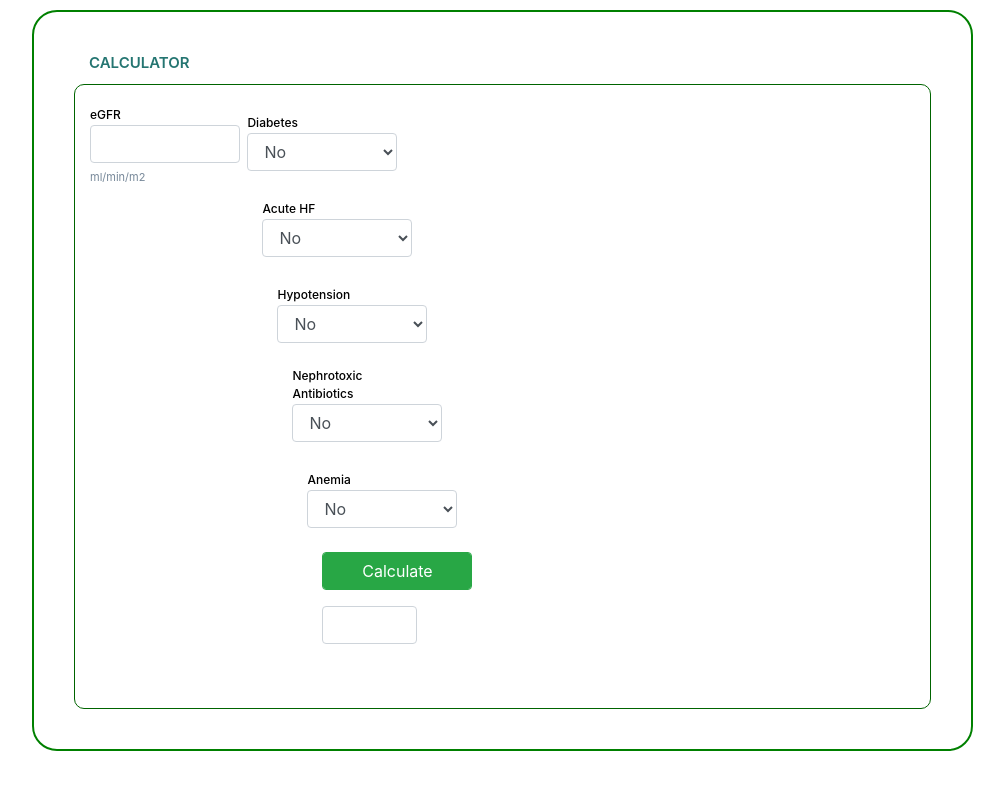
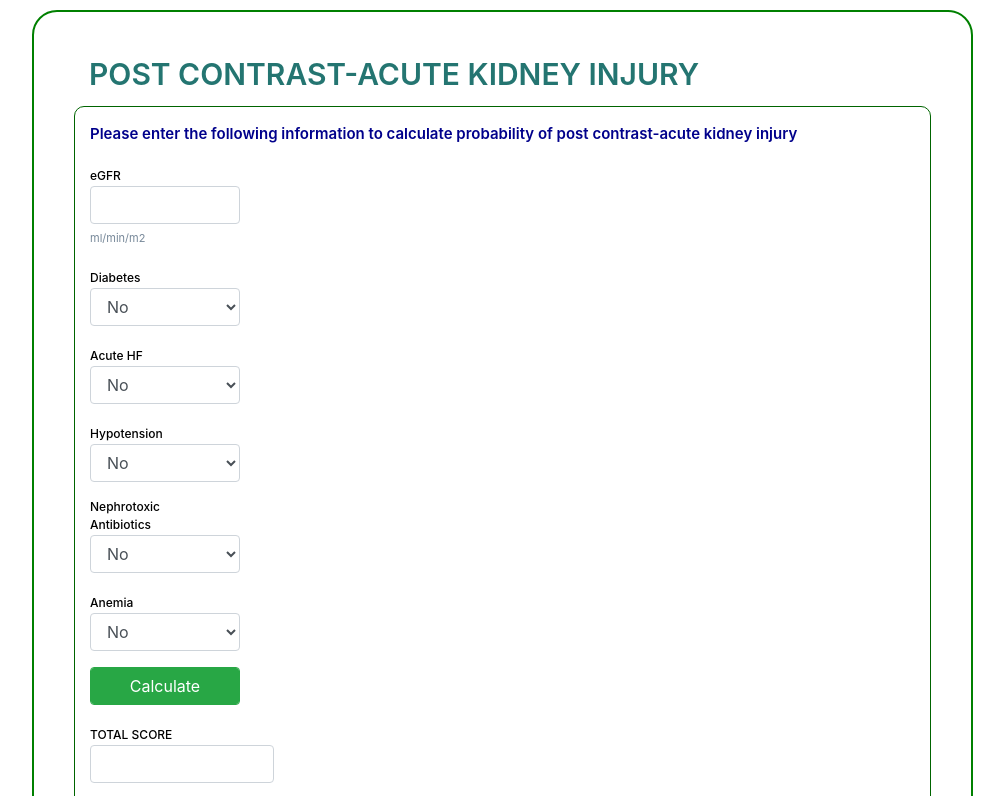
Before and after one commit to shueitoki/PCAKI.github.io, a plain HTML site: page index.html in a window 1280 px wide. Shown: the top 796 px of the page, without its empty margins (66-1070 px from the left). Drawn offline with nearby package versions, Linux system fonts and the light colour scheme.

Commit message:
working UI + calc

```diff
--- a/index.html
+++ b/index.html
@@ -3,7 +3,6 @@
   <head>
     <link rel="stylesheet" href="https://cdn.jsdelivr.net/npm/bootstrap@4.0.0/dist/css/bootstrap.min.css">
     <style>
-
       .styleFormUi-outer {
         border-radius: 25px;
         background: white;
@@ -16,7 +15,7 @@
       .label-pagename {
         color: #247571 !important;
         text-align: left;
-    font-size: 15px;
+        font-size: 30px;
         font-weight: 600;
       }
 
@@ -24,7 +23,7 @@
         margin-top: .5rem;
         padding-top: .5rem;
         padding-bottom: .5rem;
-    border: 1px solid rgba(0,0,0,.1);
+        border: 1px solid rgba(0, 0, 0, .1);
         border-radius: 10px;
         border-color: darkgreen;
       }
@@ -59,11 +58,23 @@
         color: lightslategrey;
       }
 
+      .content-background {
+        padding: 20px;
+        width: 95%;
+        /*background-color: RED;*/
+        border-radius: 20px;
+        margin-top: -4rem;
+        margin-right: 1rem;
+      }
+	  .label-header {
+    color: darkblue;
+    text-align: left;
+    font-size: 15px;
+    font-weight: 600;
+}
 
     </style>
     <script>
-
-
       function IsNumeric(input) {
         var RE = /^-{0,1}\d*\.{0,1}\d+$/;
         return (RE.test(input));
@@ -71,92 +82,57 @@ function IsNumeric(input) {
 
       function CalculateRisk() {
         debugger;
-
         var boolres = true;
-
-
         var txteGFR = document.getElementById('txteGFR');
-
         var dllDiabetes = document.getElementById('dllDiabetes');
         var dllDiabetesText = dllDiabetes.options[dllDiabetes.selectedIndex].value;
-
         var ddlAcuteHF = document.getElementById('ddlAcuteHF');
         var ddlAcuteHFText = ddlAcuteHF.options[ddlAcuteHF.selectedIndex].value;
-
-
         var ddlHypotension = document.getElementById('ddlHypotension');
         var ddlHypotensionText = ddlHypotension.options[ddlHypotension.selectedIndex].value;
-
-
         var ddlNephrotoxicAntibiotics = document.getElementById('ddlNephrotoxicAntibiotics');
         var ddlNephrotoxicAntibioticsText = ddlNephrotoxicAntibiotics.options[ddlNephrotoxicAntibiotics.selectedIndex].value;
-
         var ddlAnemia = document.getElementById('ddlAnemia');
         var ddlAnemiaText = ddlAnemia.options[ddlAnemia.selectedIndex].value;
-
-
         var lblErrorMsg = document.getElementById('lblErrorMsg');
         var dvMsgError = document.getElementById('dvMsgError');
-
         var lblSuccessMsg = document.getElementById('lblSuccessMsg');
         var dvMsgSuccess = document.getElementById('dvMsgSuccess');
-
-	var txtScore= document.getElementById('txtScore');
-
+        var txtScore = document.getElementById('txtScore');
         dvMsgSuccess.style.display = "none";
         dvMsgError.style.display = "none";
-
         if (IsNumeric(txteGFR.value) == true) {
-
           var DeGFR = 0;
-	   DeGFR=parseFloat(txteGFR.value);
-
-
+          DeGFR = parseFloat(txteGFR.value);
           if (DeGFR > 30 && dllDiabetesText == "0") {
             DeGFR = 0;
+          } else if (DeGFR > 45 && dllDiabetesText == "1") {
+            DeGFR = 0;
+          } else {
+            DeGFR = 1
           }
-		else if (DeGFR > 45 && dllDiabetesText == "1") {
-            DeGFR = 0;
-        }
-		else{DeGFR =1}
-
           debugger;
-
           var totalscore = 0;
-
-		totalscore = (2*DeGFR) + (1.6 * parseFloat(ddlAcuteHFText))  + (1.2 * parseFloat(ddlHypotensionText)) + (1.2 * parseFloat(ddlNephrotoxicAntibioticsText)) + (1 * parseFloat(ddlAnemiaText));
-
-
+          totalscore = (2 * DeGFR) + (1.6 * parseFloat(ddlAcuteHFText)) + (1.2 * parseFloat(ddlHypotensionText)) + (1.2 * parseFloat(ddlNephrotoxicAntibioticsText)) + (1 * parseFloat(ddlAnemiaText));
           txtScore.value = totalscore.toString();
-
-
           dvMsgSuccess.style.display = "block";
           lblSuccessMsg.innerText = "Calculate successfully.";
-
-
         } else {
           document.getElementById('txteGFR').value = "";
           dvMsgError.style.display = "block";
           lblErrorMsg.innerText = "ERROR: eGFR should be a number.";
         }
-
-
-
-
         return true;
       }
-
     </script>
   </head>
   <body>
     <div class="container-fluid content-background">
-				<br/>
+      <br />
       <div class="row styleFormUi-outer">
         <div class="col-lg-12">
           <div class="row styleFormUi sm headerBox label-pagename">
-							<div class="col-lg-12" style="left: 0px; top: 0px">
-                   CALCULATOR
-                </div>
+            <div class="col-lg-12" style="left: 0px; top: 0px"> POST CONTRAST-ACUTE KIDNEY INJURY </div>
           </div>
         </div>
         <div class="col-lg-12">
@@ -177,14 +153,18 @@ function CalculateRisk() {
         </div>
         <div class="col-lg-12">
           <div class="row styleFormUi divBox">
+		      <div class="col-lg-12 label-header">
+                    Please enter the following information to calculate probability of post contrast-acute kidney injury
+                </div>
+
+
 
             <div class="col-lg-2">
               <label for="txteGFR" class="custom-label-for">eGFR</label>
-								<input type="text" id="txteGFR" class="form-control" style="width:150px;"/>
+              <input type="text" id="txteGFR" class="form-control" style="width:150px;" />
               <small id="infoeGFR" class="cust-info-label">ml/min/m2</small>
-								<br/>
             </div>
-							<div class="col-lg-10"/>
+            <div class="col-lg-10"></div>
             <div class="col-lg-2">
               <label for="dllDiabetes" class="custom-label-for">Diabetes</label>
               <select name="dllDiabetes" id="dllDiabetes" class="form-control" style="width:150px;">
@@ -192,7 +172,7 @@ function CalculateRisk() {
                 <option value="1">Yes</option>
               </select>
             </div>
-							<div class="col-lg-10"/>
+            <div class="col-lg-10"></div>
             <div class="col-lg-2">
               <label for="ddlAcuteHF" class="custom-label-for">Acute HF</label>
               <select id="ddlAcuteHF" class="form-control" style="width:150px;">
@@ -200,7 +180,7 @@ function CalculateRisk() {
                 <option value="1">Yes</option>
               </select>
             </div>
-							<div class="col-lg-10"/>
+            <div class="col-lg-10"></div>
             <div class="col-lg-2">
               <label for="ddlHypotension" class="custom-label-for">Hypotension</label>
               <select id="ddlHypotension" class="form-control" style="width:150px;">
@@ -208,7 +188,7 @@ function CalculateRisk() {
                 <option value="1">Yes</option>
               </select>
             </div>
-							<div class="col-lg-10"/>
+            <div class="col-lg-10"></div>
             <div class="col-lg-2">
               <label for="ddlNephrotoxicAntibiotics" class="custom-label-for">Nephrotoxic Antibiotics</label>
               <select id="ddlNephrotoxicAntibiotics" class="form-control" style="width:150px;">
@@ -216,7 +196,7 @@ function CalculateRisk() {
                 <option value="1">Yes</option>
               </select>
             </div>
-							<div class="col-lg-10"/>
+            <div class="col-lg-10"></div>
             <div class="col-lg-2">
               <label for="ddlAnemia" class="custom-label-for">Anemia</label>
               <select id="ddlAnemia" class="form-control" style="width:150px;">
@@ -224,12 +204,19 @@ function CalculateRisk() {
                 <option value="1">Yes</option>
               </select>
             </div>
-							<div class="col-lg-10"/>
+            <div class="col-lg-10"></div>
             <div class="col-lg-3">
               <button onclick="return CalculateRisk();" class="form-control btn-success" style="width:150px;">Calculate</button>
             </div>
-							<div class="col-lg-9">
-								<input type="text" id="txtScore" class="form-control"/>
+			<div class="col-lg-9"></div>
+
+            <div class="col-lg-3">
+              <label for="txtScore" class="custom-label-for">TOTAL SCORE</label>
+              <input type="text" id="txtScore" class="form-control" />
+            </div>
+				<div class="col-lg-9"></div>
+            <div class="col-lg-12">
+              <img src="PCAKI_RiskScoreBoard.png" alt="Trulli" width="400" height="442" />
             </div>
           </div>
         </div>
```
Lines whose indentation alone changed are shown as unchanged.
